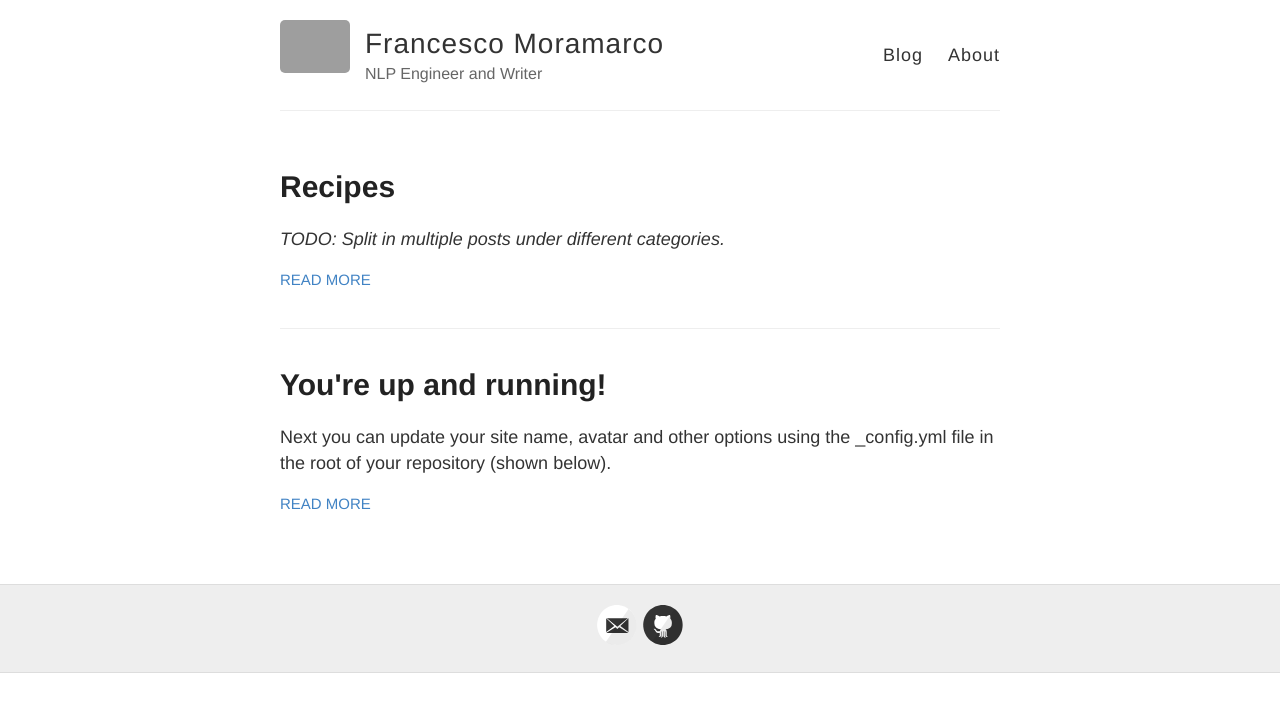
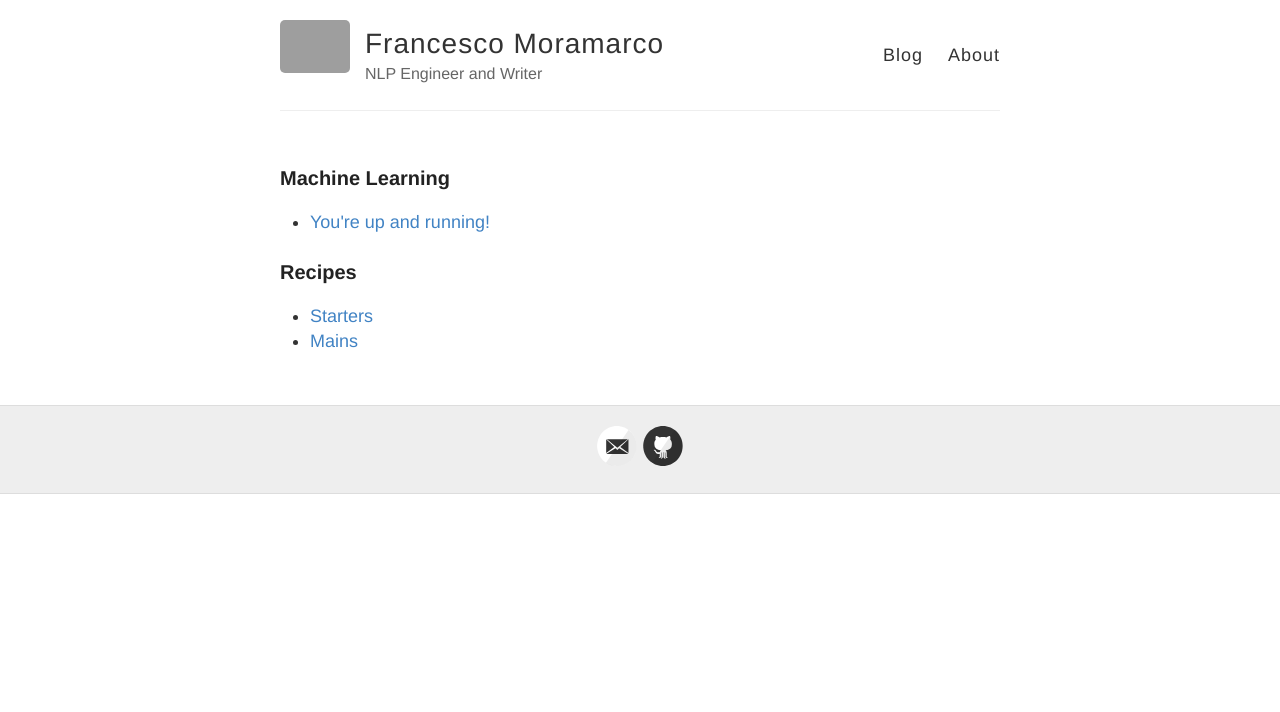
Before and after one commit to fran-mora/fran-mora.github.io, a Jekyll site: the page built from index.html, in a window 1280 px wide. Shown: the top 712 px of the page. Built offline with Jekyll 4.4.1, drawn with Linux system fonts in a browser that asks for light colours; grey boxes are pictures that could not be loaded.

Commit message:
added recipes and restructed blog

```diff
--- a/_posts/2014-3-3-Hello-World.md
+++ /dev/null
@@ -1,10 +0,0 @@
----
-layout: post
-title: You're up and running!
----
-
-Next you can update your site name, avatar and other options using the _config.yml file in the root of your repository (shown below).
-
-![_config.yml]({{ site.baseurl }}/images/config.png)
-
-The easiest way to make your first post is to edit this one. Go into /_posts/ and update the Hello World markdown file. For more instructions head over to the [Jekyll Now repository](https://github.com/barryclark/jekyll-now) on GitHub.
--- /dev/null
+++ b/_posts/ml/2014-3-3-Hello-World.md
@@ -0,0 +1,11 @@
+---
+layout: post
+title: You're up and running!
+categories: [Machine Learning]
+---
+
+Next you can update your site name, avatar and other options using the _config.yml file in the root of your repository (shown below).
+
+![_config.yml]({{ site.baseurl }}/images/config.png)
+
+The easiest way to make your first post is to edit this one. Go into /_posts/ and update the Hello World markdown file. For more instructions head over to the [Jekyll Now repository](https://github.com/barryclark/jekyll-now) on GitHub.
--- a/_posts/2018-12-13-Recipes.md
+++ b/_posts/recipes/2018-12-13-Mains.md
@@ -1,16 +1,9 @@
 ---
 layout: post
-title: Recipes
+title: Mains
+categories: [Recipes]
 ---
 
-_TODO: Split in multiple posts under different categories._
-
-# Starters
-## Melanzane Grigliate
-Slice aubergines in long, medium-thin slices and grill/bake in the oven until cooked. You can add peppers, onions, garlic or courgettes.
-Put in a small plate and cover in extra-virgin olive oil and balsamic vinegar. Garnish with sun-dried tomatoes and serve with bread.
-
-# Mains
 ## Pasta tomato roasted peppers
 Cut peppers in small chunks and roast.
 Make tomato sauce (can add fresh or sun-dried tomatoes).
--- a/index.html
+++ b/index.html
@@ -2,17 +2,26 @@
 layout: default
 ---
 
-<div class="posts">
-  {% for post in site.posts %}
-    <article class="post">
+<!--<div class="posts">-->
+  <!--{% for post in site.posts %}-->
+    <!--<article class="post">-->
 
-      <h1><a href="{{ site.baseurl }}{{ post.url }}">{{ post.title }}</a></h1>
+      <!--<h1><a href="{{ site.baseurl }}{{ post.url }}">{{ post.title }}</a></h1>-->
 
-      <div class="entry">
-        {{ post.excerpt }}
-      </div>
+      <!--<div class="entry">-->
+        <!--{{ post.excerpt }}-->
+      <!--</div>-->
 
-      <a href="{{ site.baseurl }}{{ post.url }}" class="read-more">Read More</a>
-    </article>
-  {% endfor %}
-</div>
+      <!--<a href="{{ site.baseurl }}{{ post.url }}" class="read-more">Read More</a>-->
+    <!--</article>-->
+  <!--{% endfor %}-->
+<!--</div>-->
+
+{% for category in site.categories %}
+  <h3>{{ category[0] }}</h3>
+  <ul>
+    {% for post in category[1] %}
+      <li><a href="{{ post.url }}">{{ post.title }}</a></li>
+    {% endfor %}
+  </ul>
+{% endfor %}
```
Also changed, not shown: other parts of _posts/recipes/2018-12-13-Mains.md (+20 -0 lines), _posts/recipes/2018-12-16-Starters.md (added, +32 -0 lines), images/recipes/artichokes-starter.jpeg (added), images/recipes/shitake-creamy-noodles.jpeg (added), 1 other file.
